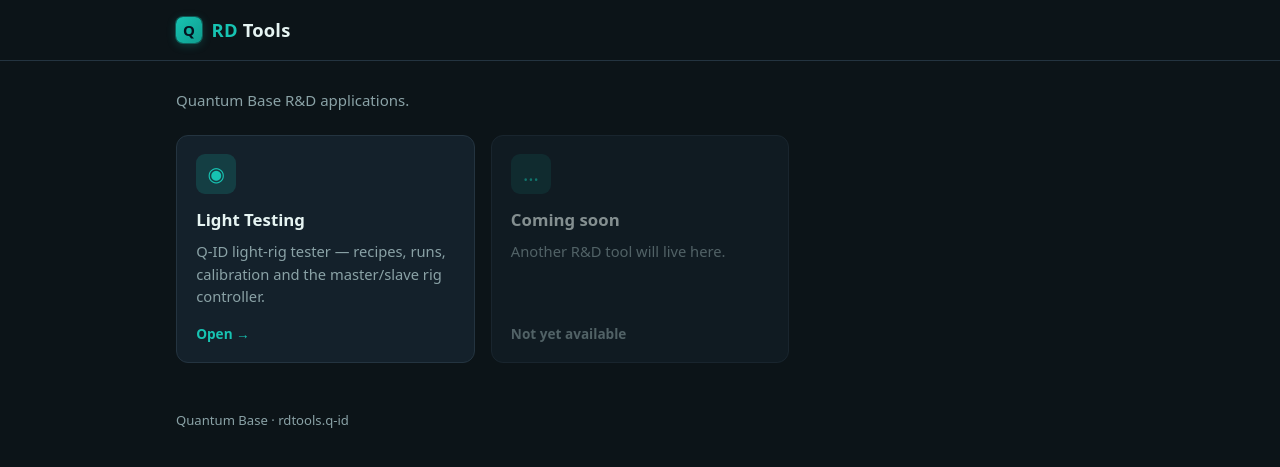
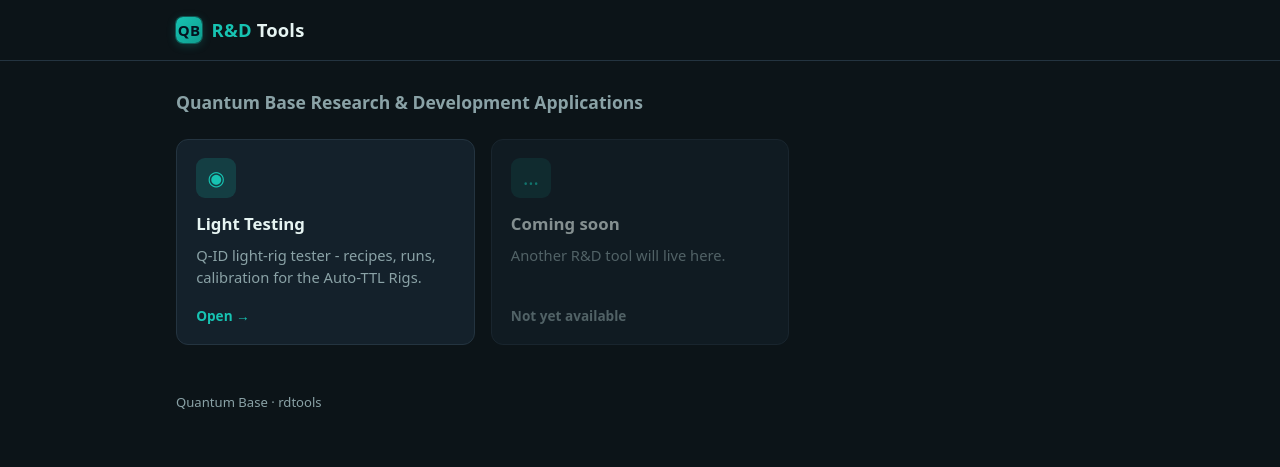
Before and after one commit to Geomaniac15/rdtools-dashboard, a Flask app: page / in a window 1280 px wide. Shown: the top 467 px of the page. Run offline with Flask 3, Linux system fonts and the light colour scheme.

Commit message:
updated appearance

```diff
--- a/app.py
+++ b/app.py
@@ -12,14 +12,11 @@ from flask import Flask, render_template
 
 app = Flask(__name__)
 
-# The applications shown on the dashboard. `href` is a path on this same host
-# (nginx routes it to the right backend). Set `enabled: False` for a
-# placeholder tile that is visible but not yet wired up.
 APPS = [
     {
         "name": "Light Testing",
-        "description": "Q-ID light-rig tester — recipes, runs, calibration and "
-        "the master/slave rig controller.",
+        "description": "Q-ID light-rig tester - recipes, runs, calibration for "
+        "the Auto-TTL Rigs.",
         "href": "/light-testing/",
         "icon": "◉",
         "enabled": True,
--- a/templates/index.html
+++ b/templates/index.html
@@ -54,13 +54,13 @@
 <body>
     <header>
         <div class="bar">
-            <h1 class="brand"><span class="mark">Q</span>
-                <span><span class="qb">RD</span> Tools</span></h1>
+            <h1 class="brand"><span class="mark">QB</span>
+                <span><span class="qb">R&D</span> Tools</span></h1>
         </div>
     </header>
 
     <main>
-        <p class="lead">Quantum Base R&amp;D applications.</p>
+        <h3 class="lead">Quantum Base Research & Development Applications</h3>
         <div class="grid">
             {% for a in apps %}
             {% if a.enabled %}
@@ -82,6 +82,6 @@
         </div>
     </main>
 
-    <footer>Quantum Base · rdtools.q-id</footer>
+    <footer>Quantum Base · rdtools</footer>
 </body>
 </html>
```
Also changed, not shown: 1 other file.
